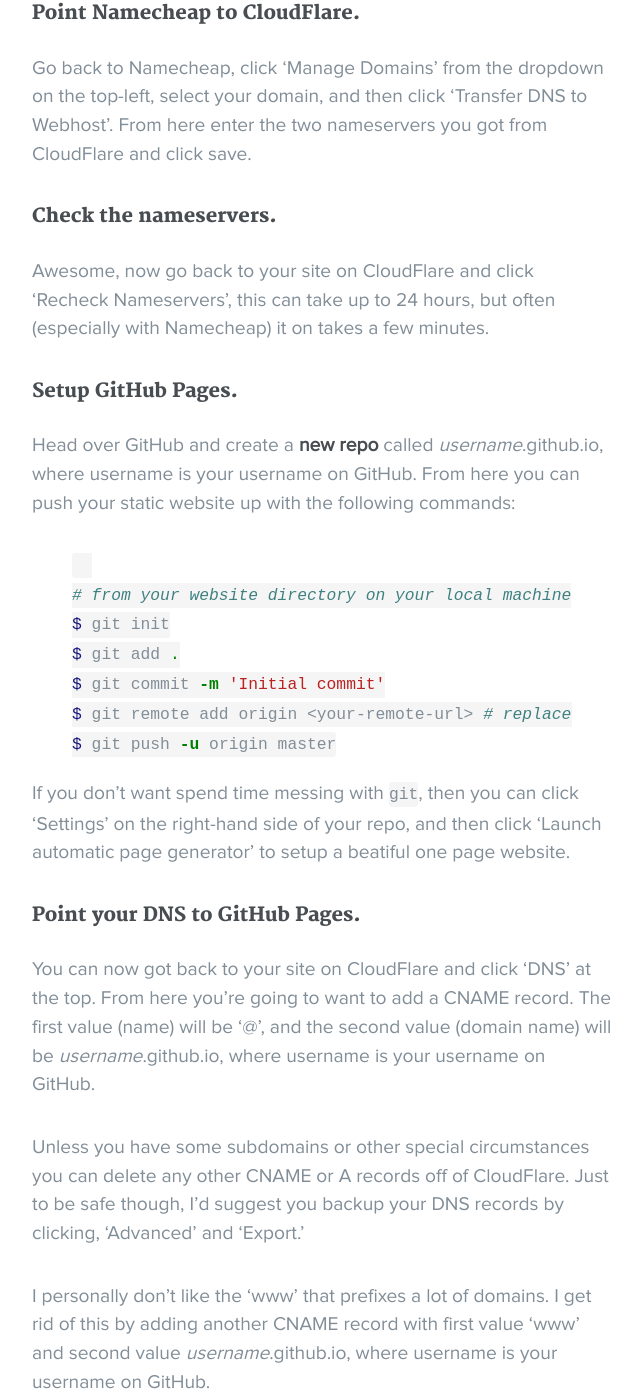
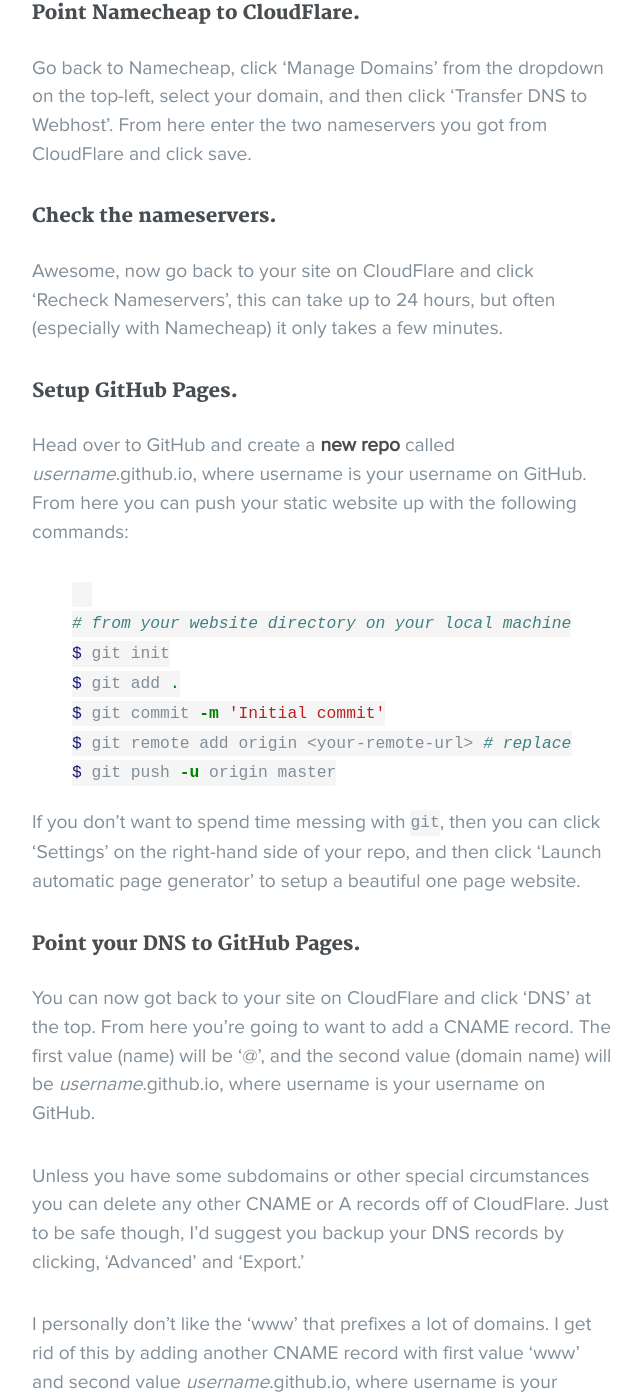
Before and after one commit to kirbyk/kirbyk.github.io, a Jekyll site: the page built from _posts/2015-09-11-domain-registrars-dns-and-hosting.md, in a window 1280 px wide and 1400 px high, scrolled down 2286 px. Shown: the whole window, without its empty margins (318-960 px from the left). Built offline with Jekyll 4.4.1, drawn with Linux system fonts in a browser that asks for light colours; some of the changed text lies outside the part shown.

Commit message:
Fix typos in Domain registrars, DNS, and hosting

```diff
--- a/_posts/2015-09-11-domain-registrars-dns-and-hosting.md
+++ b/_posts/2015-09-11-domain-registrars-dns-and-hosting.md
@@ -71,12 +71,12 @@
 #### Check the nameservers.
 
 Awesome, now go back to your site on CloudFlare and click 'Recheck Nameservers',
-this can take up to 24 hours, but often (especially with Namecheap) it on takes
-a few minutes.
+this can take up to 24 hours, but often (especially with Namecheap) it only
+takes a few minutes.
 
 #### Setup GitHub Pages.
 
-Head over GitHub and create a [new repo][repo] called *username*.github.io,
+Head over to GitHub and create a [new repo][repo] called *username*.github.io,
 where username is your username on GitHub. From here you can push your static
 website up with the following commands:
 
@@ -89,9 +89,9 @@
 $ git push -u origin master
 {% endhighlight %}
 
-If you don't want spend time messing with `git`, then you can click 'Settings'
+If you don't want to spend time messing with `git`, then you can click 'Settings'
 on the right-hand side of your repo, and then click 'Launch automatic page
-generator' to setup a beatiful one page website.
+generator' to setup a beautiful one page website.
 
 #### Point your DNS to GitHub Pages.
 
```
Also changed, not shown: other parts of _posts/2015-09-11-domain-registrars-dns-and-hosting.md (+2 -2 lines).
